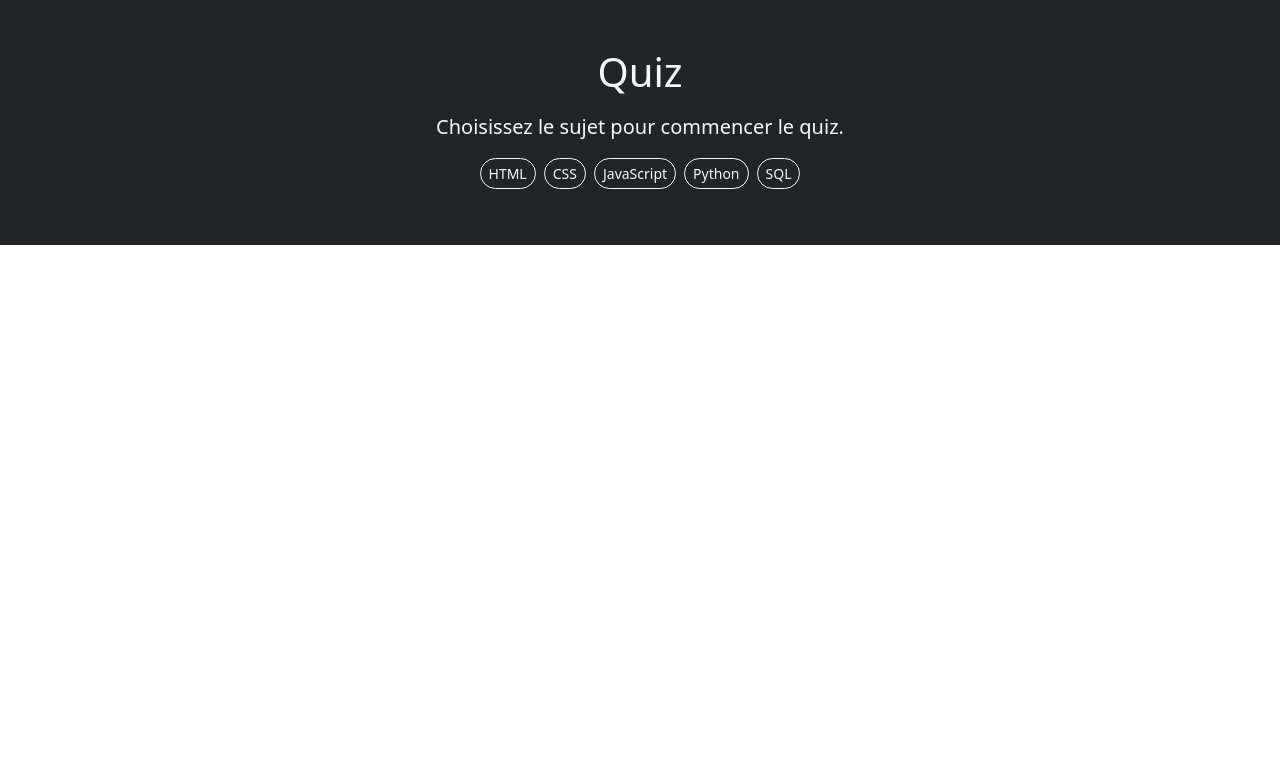
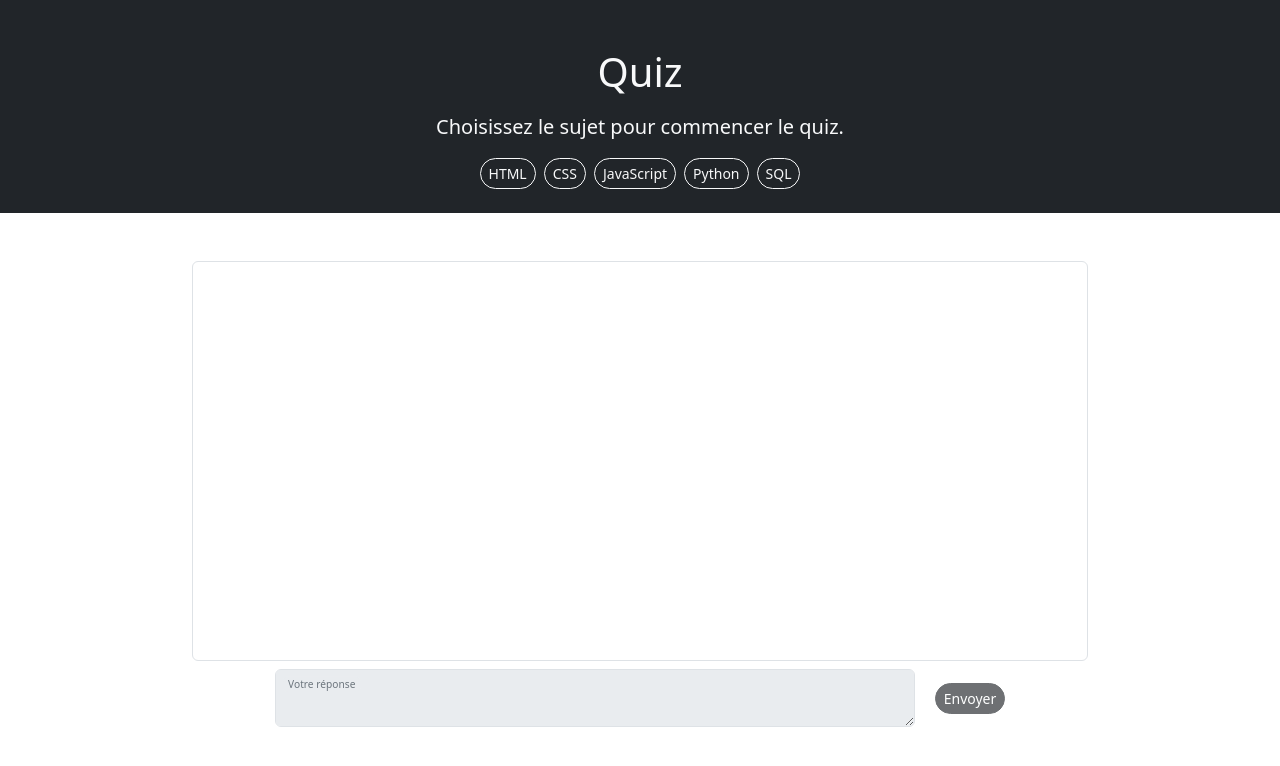
Before and after one commit to cnini/llama3-chatbot-quiz, a FastAPI app: page / in a window 1280 px wide. Shown: the top 766 px of the page. Run offline with FastAPI, Linux system fonts and the light colour scheme.

Commit message:
✨ add chatbox and form area

```diff
--- a/static/css/global.css
+++ b/static/css/global.css
@@ -10,3 +10,27 @@ body {
 [id^="subject-"]:hover span {
     color: #212529;
 }
+
+#quiz-conversation-area {
+    width: 70vw;
+    height: 50vh;
+}
+
+#quiz-form {
+    width: 70vw;
+}
+
+#quiz-textarea {
+    width: 50vw;
+    margin-right: 20px;
+}
+
+#quiz-textarea.form-control:focus {
+    border-color: #dee2e6 !important;
+    box-shadow: none !important;
+}
+
+#quiz-send-button[disabled] {
+    pointer-events: all;
+    cursor: not-allowed;
+}
--- a/templates/components/buttons.html
+++ b/templates/components/buttons.html
@@ -1,5 +1,9 @@
-{% macro button(label, id, icon_name="", btn_color="primary", margins="") %}
-    <button id="{{ id }}" class="btn btn-sm btn-outline-{{ btn_color }} {{ margins }} rounded-pill">
+{% macro button(label, id, icon_name="", btn_color="primary", margins="", disabled=false) %}
+    <button
+        id="{{ id }}"
+        class="btn btn-sm btn-{{ btn_color }} {{ margins }} rounded-pill"
+        {% if disabled %}disabled{% endif %}
+    >
         <span class="{% if icon_name %}me-2{% endif %}">{{ label }}</span>
 
         {% if icon_name %}
@@ -9,7 +13,10 @@
 {% endmacro %}
 
 {% macro icon_only_button(id, icon_name, icon_size="", btn_color="primary", margins="", display="") %}
-    <button id="{{ id }}" class="btn btn-sm btn-{{ btn_color }} {{ margins }} rounded-pill {{ display }}">
+    <button
+        id="{{ id }}"
+        class="btn btn-sm btn-{{ btn_color }} {{ margins }} rounded-pill {{ display }}"
+    >
         <span class="material-symbols-outlined {{ icon_size }}">{{ icon_name }}</span>
     </button>
 {% endmacro %}
--- a/templates/layouts/base.html
+++ b/templates/layouts/base.html
@@ -15,10 +15,10 @@
     <link rel="stylesheet" href="/static/css/global.css">
 </head>
 <body>
-    <header class="bg-dark py-5 d-flex flex-column align-items-center justify-content-center">
+    <header class="bg-dark pt-5 pb-3 d-flex flex-column align-items-center justify-content-center">
         {% block header %}{% endblock %}
     </header>
-    <main>
+    <main class="pt-5 d-flex flex-column align-items-center justify-content-center">
         {% block content %}{% endblock %}
     </main>
 
--- a/templates/pages/home.html
+++ b/templates/pages/home.html
@@ -14,7 +14,7 @@
 
     <div id="quiz-subject" class="d-flex flex-wrap justify-content-center">
         {% for subject in subjects %}
-            {{ button(subject.name, "subject-"~subject.id, btn_color="light", margins="mx-1 mb-2") }}
+            {{ button(subject.name, "subject-"~subject.id, btn_color="outline-light", margins="mx-1 mb-2") }}
         {% endfor %}
     </div>
 
@@ -22,6 +22,14 @@
 
 {% block content %}
 
-
+    <div id="quiz-conversation-area" class="border rounded"></div>
+    <form id="quiz-form" class="d-flex align-items-center justify-content-center mt-2">
+        {# <textarea name="message" id="quiz-textarea" class="w-75 me-2"></textarea> #}
+        <div class="form-floating">
+            <textarea class="form-control" id="quiz-textarea" disabled></textarea>
+            <label for="floatingTextarea2">Votre réponse</label>
+        </div>
+        {{ button("Envoyer", "quiz-send-button", btn_color="dark", disabled=true) }}
+    </form>
 
 {% endblock content %}
```
